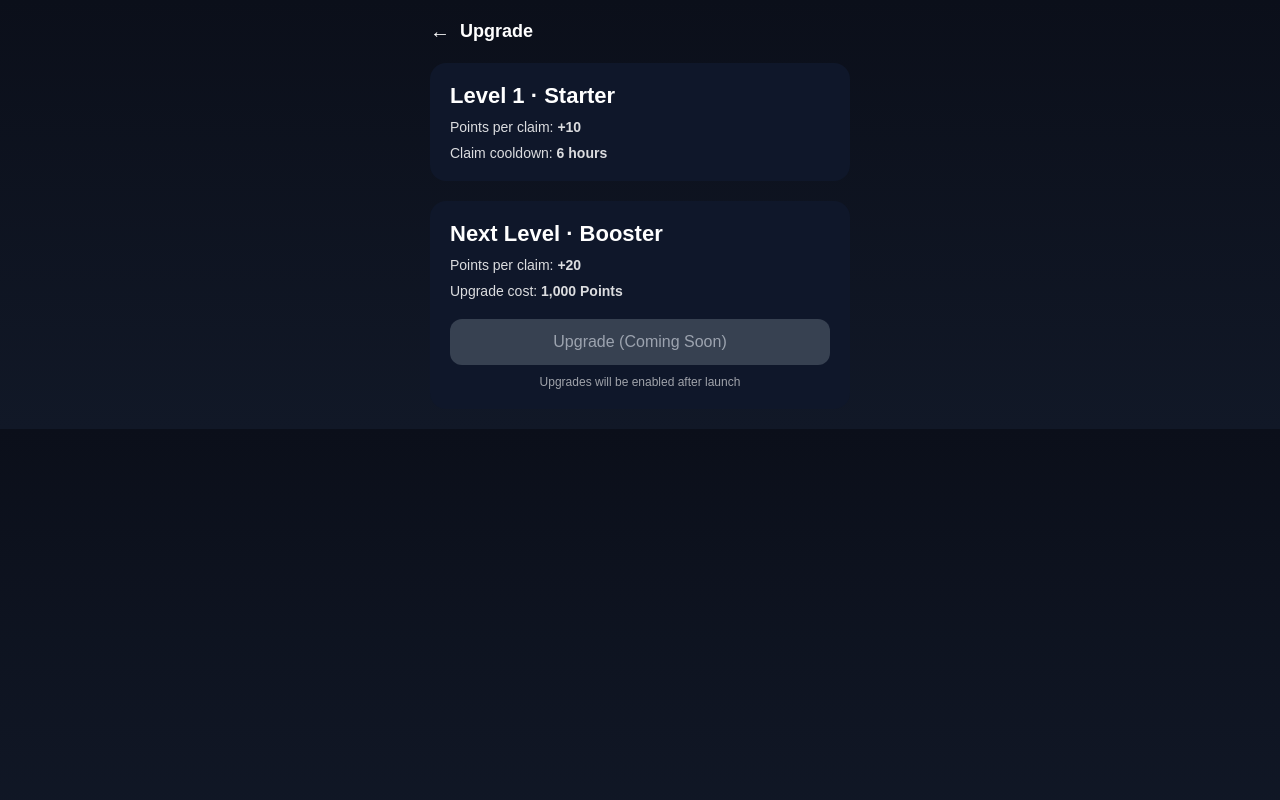
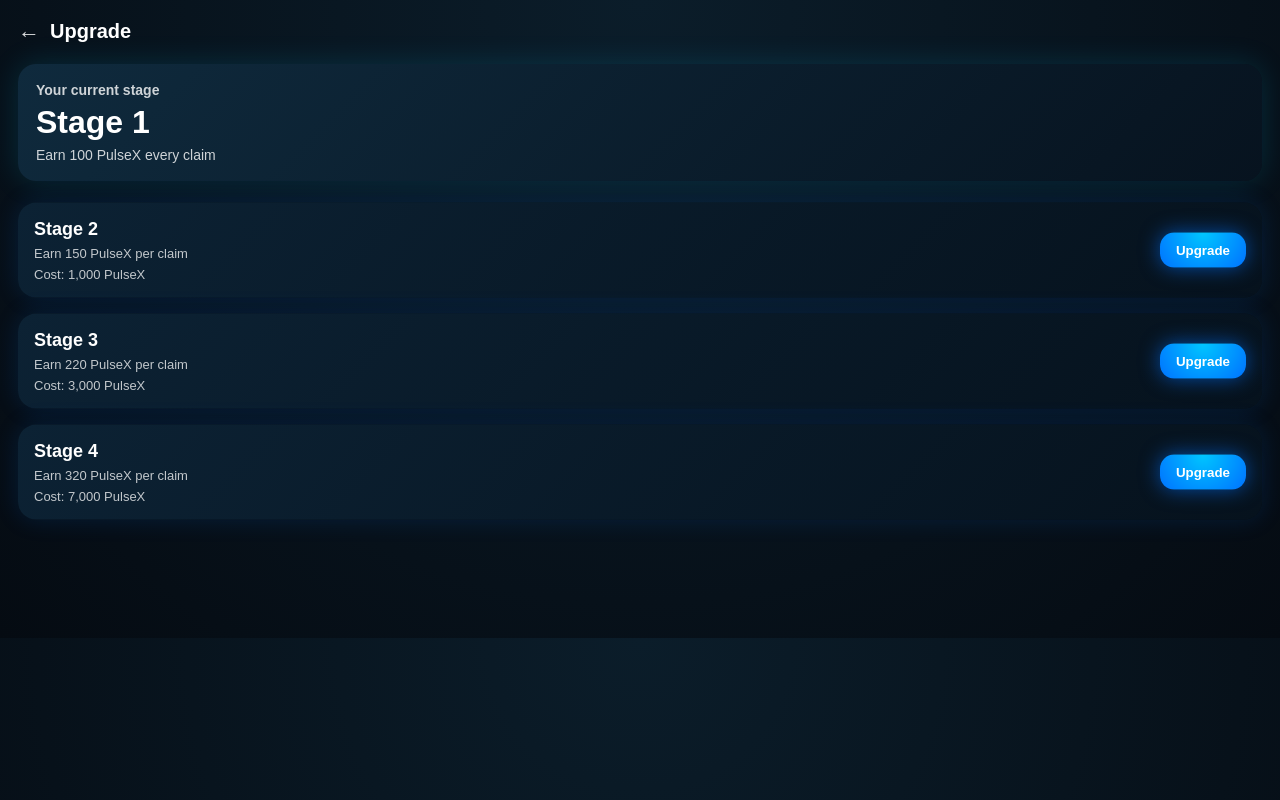
Before and after one commit to henryotutu909-web/pulsex-backend, a Flask app: page /upgrade in a window 1280 px wide. Run offline with Flask 3, Linux system fonts and the light colour scheme; some libraries are stand-ins or nearby versions.

Commit message:
Update upgrade.html

```diff
--- a/templates/upgrade.html
+++ b/templates/upgrade.html
@@ -1,109 +1,181 @@
 <!DOCTYPE html>
 <html lang="en">
 <head>
-    <meta charset="UTF-8">
+  <meta charset="UTF-8" />
   <title>PulseX Upgrade</title>
-    <meta name="viewport" content="width=device-width, initial-scale=1.0">
-<!-- Telegram Mini App -->
+  <meta name="viewport" content="width=device-width, initial-scale=1.0" />
+
   <script src="https://telegram.org/js/telegram-web-app.js"></script>
+
   <style>
+    * { box-sizing: border-box; }
+
     body {
       margin: 0;
       font-family: Arial, sans-serif;
-            background: linear-gradient(180deg, #0b0f1a, #111827);
+      background: radial-gradient(circle at top, #0b1d2a, #050b12);
       color: #fff;
+      animation: bgMove 18s ease-in-out infinite alternate;
+    }
+
+    @keyframes bgMove {
+      0% { background-position: 0% 0%; }
+      100% { background-position: 100% 100%; }
     }
 
     .container {
-            padding: 20px;
-            max-width: 420px;
-            margin: auto;
+      padding: 18px;
+      padding-bottom: 100px;
     }
 
-        .header {
+    .top {
       display: flex;
       align-items: center;
       gap: 10px;
+      margin-bottom: 20px;
     }
 
     .back {
-            font-size: 20px;
+      font-size: 22px;
       cursor: pointer;
+      opacity: 0.85;
     }
 
     .title {
-            font-size: 18px;
+      font-size: 20px;
       font-weight: bold;
     }
 
-        .card {
-            background: #0f172a;
-            border-radius: 16px;
-            padding: 20px;
-            margin-top: 20px;
+    .current {
+      background: linear-gradient(135deg, #0f2a3d, #07131f);
+      border-radius: 18px;
+      padding: 18px;
+      margin-bottom: 24px;
+      box-shadow: 0 0 30px rgba(0,198,255,0.15);
     }
 
-        .level {
-            font-size: 22px;
+    .current h3 {
+      margin: 0 0 6px;
+      font-size: 14px;
+      opacity: 0.8;
+    }
+
+    .current .stage {
+      font-size: 32px;
       font-weight: bold;
     }
 
-        .stat {
-            margin-top: 10px;
+    .current .earn {
+      margin-top: 6px;
+      opacity: 0.8;
       font-size: 14px;
-            opacity: 0.85;
+    }
+
+    .stage-card {
+      background: linear-gradient(135deg, #0c2234, #06121d);
+      border-radius: 18px;
+      padding: 16px;
+      margin-bottom: 16px;
+      display: flex;
+      align-items: center;
+      justify-content: space-between;
+      box-shadow: 0 0 25px rgba(0,114,255,0.15);
+      animation: float 4s ease-in-out infinite;
+    }
+
+    @keyframes float {
+      0% { transform: translateY(0); }
+      50% { transform: translateY(-3px); }
+      100% { transform: translateY(0); }
+    }
+
+    .stage-info {
+      max-width: 65%;
+    }
+
+    .stage-info h4 {
+      margin: 0;
+      font-size: 18px;
+    }
+
+    .stage-info p {
+      margin: 6px 0 0;
+      font-size: 13px;
+      opacity: 0.75;
     }
 
     .upgrade-btn {
-            margin-top: 20px;
-            width: 100%;
-            padding: 14px;
-            border-radius: 12px;
+      background: radial-gradient(circle at top, #00c6ff, #0072ff);
       border: none;
-            font-size: 16px;
-            background: #374151;
-            color: #9ca3af;
-            cursor: not-allowed;
+      color: #fff;
+      padding: 10px 16px;
+      border-radius: 14px;
+      font-weight: bold;
+      cursor: pointer;
+      box-shadow: 0 0 20px rgba(0,114,255,0.6);
+      transition: transform 0.15s ease, opacity 0.15s ease;
     }
 
-        .hint {
-            margin-top: 10px;
-            font-size: 12px;
-            opacity: 0.6;
-            text-align: center;
+    .upgrade-btn:active {
+      transform: scale(0.95);
+    }
+
+    .upgrade-btn:disabled {
+      opacity: 0.5;
+      box-shadow: none;
+      cursor: not-allowed;
     }
   </style>
 </head>
+
 <body>
-
   <div class="container">
 
-    <!-- Header -->
-    <div class="header">
+    <div class="top">
       <div class="back" onclick="history.back()">←</div>
       <div class="title">Upgrade</div>
     </div>
 
-    <!-- Current Level -->
-    <div class="card">
-        <div class="level">Level 1 · Starter</div>
-        <div class="stat">Points per claim: <b>+10</b></div>
-        <div class="stat">Claim cooldown: <b>6 hours</b></div>
+    <!-- CURRENT STAGE -->
+    <div class="current">
+      <h3>Your current stage</h3>
+      <div class="stage">Stage 1</div>
+      <div class="earn">Earn 100 PulseX every claim</div>
     </div>
 
-    <!-- Next Level -->
-    <div class="card">
-        <div class="level">Next Level · Booster</div>
-        <div class="stat">Points per claim: <b>+20</b></div>
-        <div class="stat">Upgrade cost: <b>1,000 Points</b></div>
+    <!-- NEXT STAGES -->
+    <div class="stage-card">
+      <div class="stage-info">
+        <h4>Stage 2</h4>
+        <p>Earn 150 PulseX per claim</p>
+        <p>Cost: 1,000 PulseX</p>
+      </div>
+      <button class="upgrade-btn">Upgrade</button>
+    </div>
 
-        <button class="upgrade-btn">Upgrade (Coming Soon)</button>
-        <div class="hint">
-            Upgrades will be enabled after launch
+    <div class="stage-card">
+      <div class="stage-info">
+        <h4>Stage 3</h4>
+        <p>Earn 220 PulseX per claim</p>
+        <p>Cost: 3,000 PulseX</p>
       </div>
+      <button class="upgrade-btn">Upgrade</button>
+    </div>
+
+    <div class="stage-card">
+      <div class="stage-info">
+        <h4>Stage 4</h4>
+        <p>Earn 320 PulseX per claim</p>
+        <p>Cost: 7,000 PulseX</p>
+      </div>
+      <button class="upgrade-btn">Upgrade</button>
     </div>
 
   </div>
 
+<script>
+  const tg = window.Telegram.WebApp;
+  tg.ready();
+</script>
 </body>
 </html>
```
Lines whose indentation alone changed are shown as unchanged.
